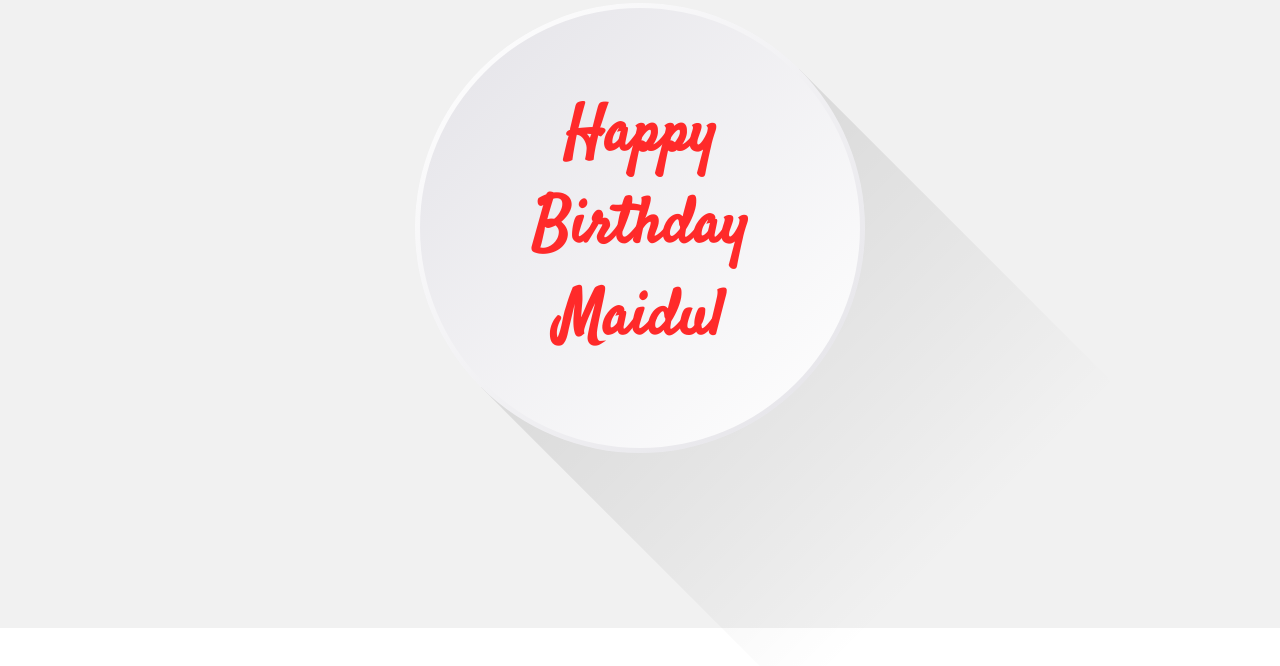
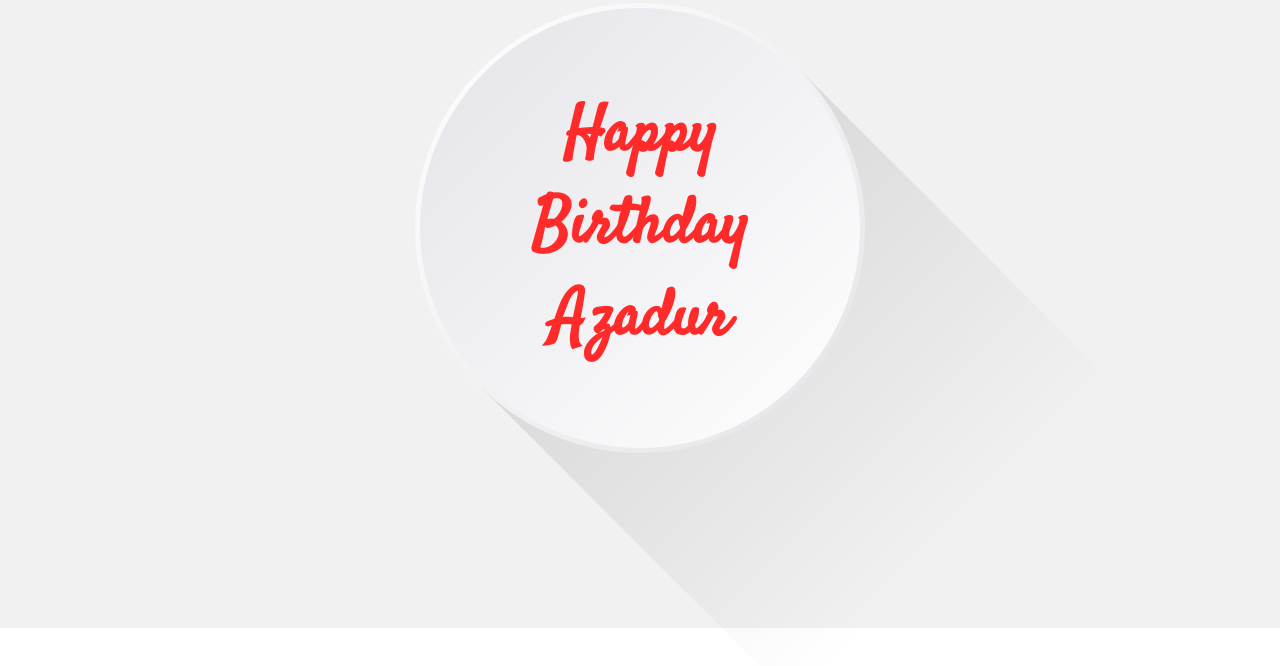
Before and after one commit to Sibbir-Rahman/WISH, a plain HTML site: page index.html in a window 1280 px wide. Shown: the part 172-838 px from the top of the page. Drawn offline with Linux system fonts and the light colour scheme.

Commit message:
Update index.html

```diff
--- a/index.html
+++ b/index.html
@@ -11,7 +11,7 @@
     <section>
         <div class="box">
             <div class="circle">
-                <h2>Happy <br> Birthday <br> Maidul</h2>
+                <h2>Happy <br> Birthday <br> Azadur</h2>
             </div>
         </div>
     </section>
```
